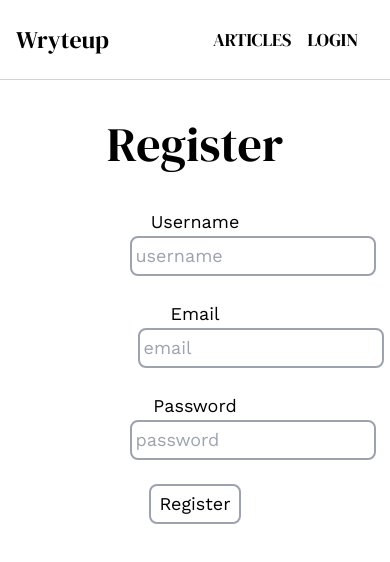
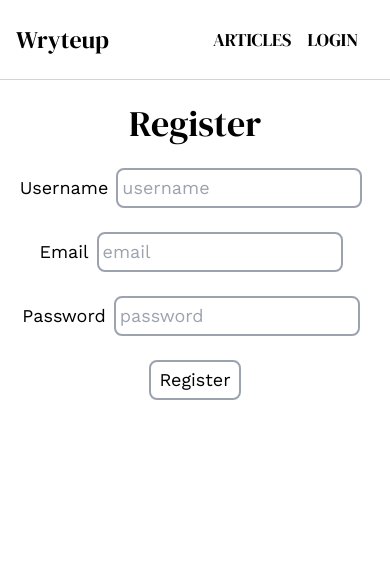
Before and after one commit to arghyab0/Wryteup, a React (Create React App) app in the folder client/: page /register in a window 390 px wide. Shown: the top 562 px of the page. Built offline with nearby package versions, Linux system fonts and the light colour scheme; what @tailwindcss/typography would draw is missing.

Commit message:
style: responsive register comp

```diff
--- a/client/src/pages/Register.jsx
+++ b/client/src/pages/Register.jsx
@@ -26,14 +26,16 @@ const Register = () => {
 
   return (
     <>
-      <div className="w-1/2 mx-auto text-center">
-        <h1 className="font-heading text-5xl py-10">Register</h1>
+      <div className="mx-2 md:w-1/2 md:mx-auto text-center">
+        <h1 className="font-heading text-4xl md:text-5xl py-6 md:py-10">
+          Register
+        </h1>
         <form onSubmit={handleSubmit} className="font-ui text-lg ">
           <div className="pb-6">
             <label>Username</label>
             <input
               type="text"
-              className="mx-8 p-1 border-2 rounded-lg border-gray-400 "
+              className="mx-2 md:mx-8 p-1 border-2 rounded-lg border-gray-400 "
               placeholder="username"
               onChange={(e) => setUsername(e.target.value)}
             />
@@ -43,7 +45,7 @@ const Register = () => {
             <label>Email</label>
             <input
               type="email"
-              className="ml-10 p-1 border-2 rounded-lg border-gray-400"
+              className="mx-2 md:mx-8 p-1 border-2 rounded-lg border-gray-400"
               placeholder="email"
               onChange={(e) => setEmail(e.target.value)}
             />
@@ -53,7 +55,7 @@ const Register = () => {
             <label>Password</label>
             <input
               type="password"
-              className="mx-8 p-1 border-2 rounded-lg border-gray-400"
+              className="mx-2 md:mx-8 p-1 border-2 rounded-lg border-gray-400"
               placeholder="password"
               onChange={(e) => setPassword(e.target.value)}
             />
```
